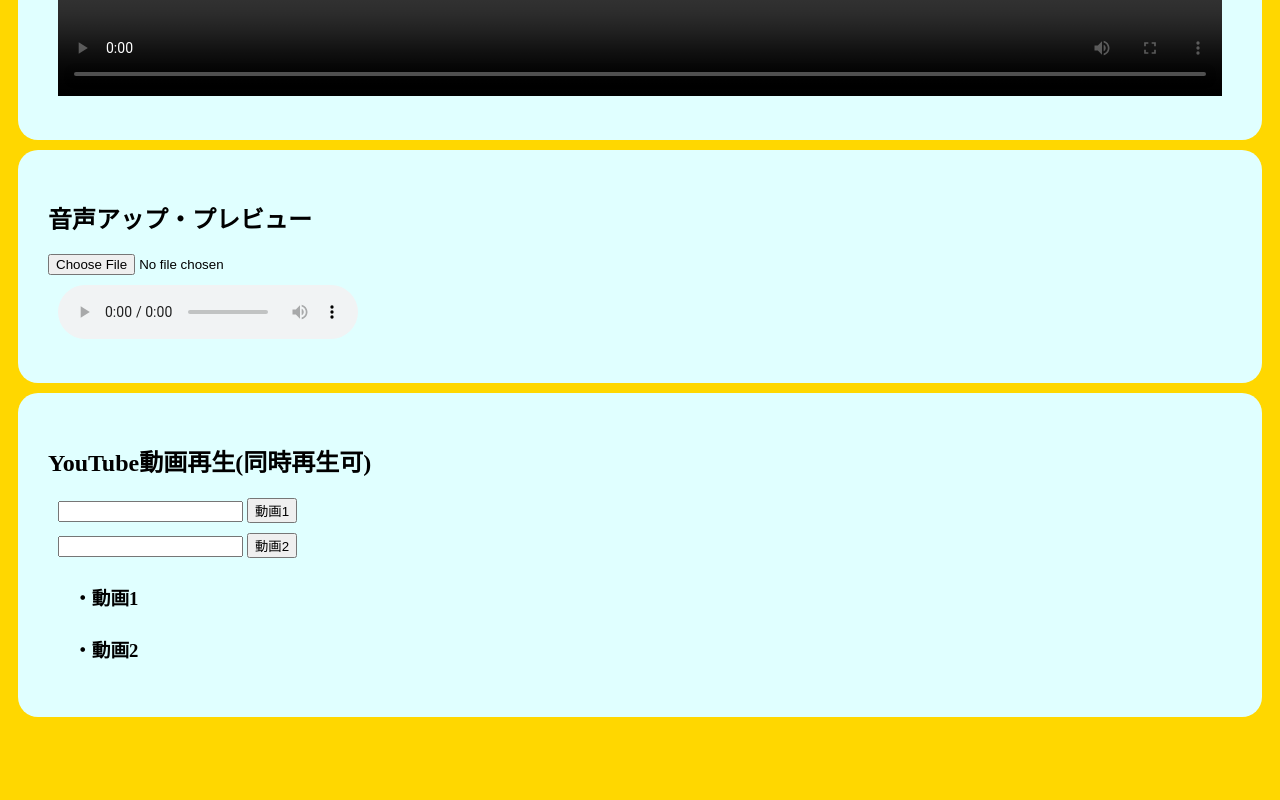
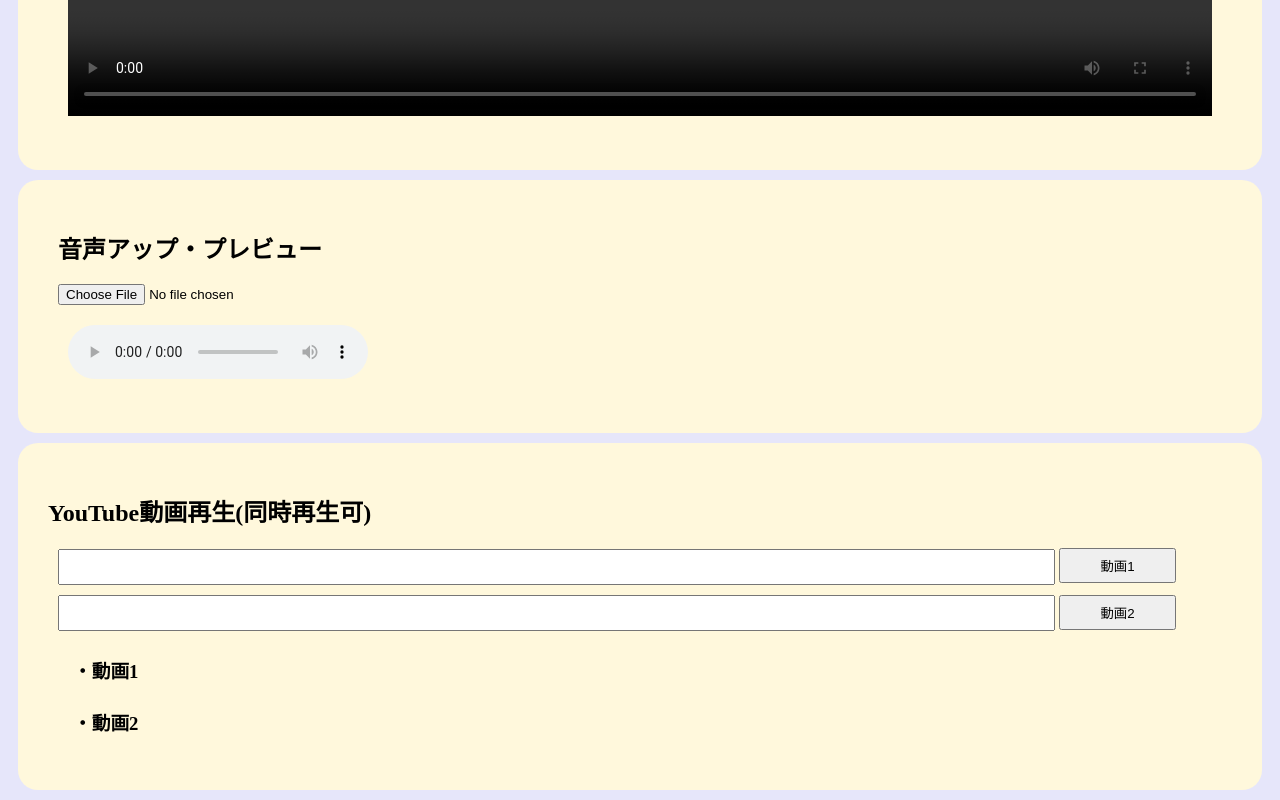
Before and after one commit to R-chat-07/test, a plain HTML site: page index.html in a window 1280 px wide. Shown: the part 840-1640 px from the top of the page. Before the commit the page ends 1567 px from the top, so only its background shows below. Drawn offline with Linux system fonts and the light colour scheme.

Commit message:
Update style.css

```diff
--- a/style.css
+++ b/style.css
@@ -1,19 +1,20 @@
 html {
-    background-color: #FFD700;
+    background-color: #E6E6FA;
 }
 
 .main {
-    background-color: #E0FFFF;
+    background-color: #FFF8DC;
     padding: 30px;
     margin: 10px;
     border-radius: 20px;
 }
 
 .input {
+    margin: 10px;
 }
 
 .output {
-    margin: 10px;
+    margin: 20px;
 }
 
 .youtube-input {
@@ -23,3 +24,13 @@ html {
 .youtube-output {
     margin: 25px;
 }
+
+.url-text {
+    width: 85%;
+    height: 30px;
+}
+
+.reload-button {
+    width:10%;
+    height: 35px;
+}
```
